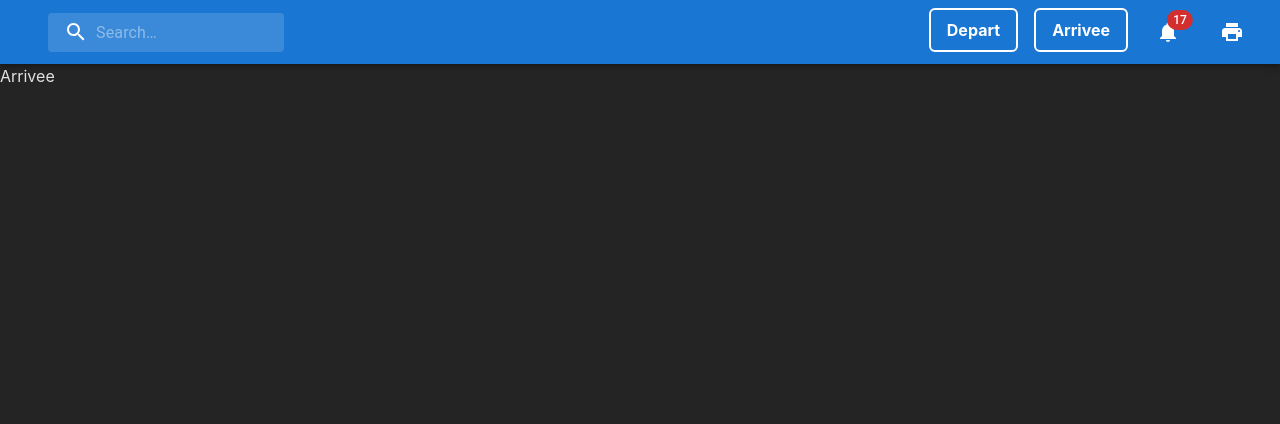
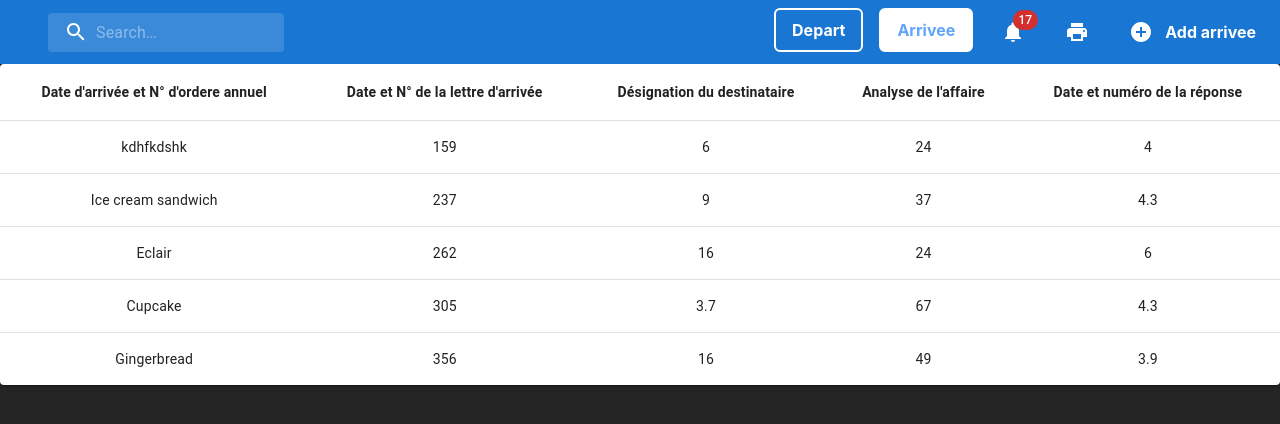
Before and after one commit to mustaphachqoubi/baladia_program, a React (Vite) app: page /arrivee in a window 1280 px wide. Shown: the top 424 px of the page. Built offline with nearby package versions, Linux system fonts and the light colour scheme.

Commit message:
let's work from coffee

```diff
--- a/src/components/Arrivee.jsx
+++ b/src/components/Arrivee.jsx
@@ -1,5 +1,54 @@
+import * as React from 'react';
+import Table from '@mui/material/Table';
+import TableBody from '@mui/material/TableBody';
+import TableCell from '@mui/material/TableCell';
+import TableContainer from '@mui/material/TableContainer';
+import TableHead from '@mui/material/TableHead';
+import TableRow from '@mui/material/TableRow';
+import Paper from '@mui/material/Paper';
+
+function createData(name, calories, fat, carbs, protein) {
+  return { name, calories, fat, carbs, protein };
+}
+
+const rows = [
+  createData('kdhfkdshk', 159, 6.0, 24, 4.0),
+  createData('Ice cream sandwich', 237, 9.0, 37, 4.3),
+  createData('Eclair', 262, 16.0, 24, 6.0),
+  createData('Cupcake', 305, 3.7, 67, 4.3),
+  createData('Gingerbread', 356, 16.0, 49, 3.9),
+];
+
 export const Arrivee = () => {
   return (
-  <h1>Arrivee</h1>
-  )
+    <TableContainer component={Paper}>
+      <Table sx={{ minWidth: 650 }} aria-label="simple table">
+        <TableHead>
+          <TableRow >
+            <TableCell align="center" sx={{ fontWeight: "bold" }}>Date d'arrivée et N° d'ordere annuel</TableCell>
+            <TableCell align="center" sx={{ fontWeight: "bold" }}>Date et N° de la lettre d'arrivée</TableCell>
+            <TableCell align="center" sx={{ fontWeight: "bold" }}>Désignation du destinataire</TableCell>
+            <TableCell align="center" sx={{ fontWeight: "bold" }}>Analyse de l'affaire</TableCell>
+            <TableCell align="center" sx={{ fontWeight: "bold" }}>Date et numéro de la réponse</TableCell>
+          </TableRow>
+        </TableHead>
+        <TableBody>
+          {rows.map((row) => (
+            <TableRow
+              key={row.name}
+              sx={{ '&:last-child td, &:last-child th': { border: 0 } }}
+            >
+              <TableCell align="center" component="th" scope="row">
+                {row.name}
+              </TableCell>
+              <TableCell align="center">{row.calories}</TableCell>
+              <TableCell align="center">{row.fat}</TableCell>
+              <TableCell align="center">{row.carbs}</TableCell>
+              <TableCell align="center">{row.protein}</TableCell>
+            </TableRow>
+          ))}
+        </TableBody>
+      </Table>
+    </TableContainer>
+  );
 }
--- a/src/components/Depart.jsx
+++ b/src/components/Depart.jsx
@@ -1,5 +1,54 @@
+import * as React from 'react';
+import Table from '@mui/material/Table';
+import TableBody from '@mui/material/TableBody';
+import TableCell from '@mui/material/TableCell';
+import TableContainer from '@mui/material/TableContainer';
+import TableHead from '@mui/material/TableHead';
+import TableRow from '@mui/material/TableRow';
+import Paper from '@mui/material/Paper';
+
+function createData(name, calories, fat, carbs, protein) {
+  return { name, calories, fat, carbs, protein };
+}
+
+const rows = [
+  createData('Frozen yoghurt', 159, 6.0, 24, 4.0),
+  createData('Ice cream sandwich', 237, 9.0, 37, 4.3),
+  createData('Eclair', 262, 16.0, 24, 6.0),
+  createData('Cupcake', 305, 3.7, 67, 4.3),
+  createData('Gingerbread', 356, 16.0, 49, 3.9),
+];
+
 export const Depart = () => {
   return (
-  <h1>depart</h1>
-  )
+    <TableContainer component={Paper}>
+      <Table sx={{ minWidth: 650 }} aria-label="simple table">
+        <TableHead>
+          <TableRow >
+            <TableCell align="center" sx={{ fontWeight: "bold" }}>Date de depart et N° d'ordre annuel</TableCell>
+            <TableCell align="center" sx={{ fontWeight: "bold" }}>Date et N° de la lettre depart</TableCell>
+            <TableCell align="center" sx={{ fontWeight: "bold" }}>Désignation du destinataire</TableCell>
+            <TableCell align="center" sx={{ fontWeight: "bold" }}>Analyse de l'affaire</TableCell>
+            <TableCell align="center" sx={{ fontWeight: "bold" }}>Date et numéro de la réponse</TableCell>
+          </TableRow>
+        </TableHead>
+        <TableBody>
+          {rows.map((row) => (
+            <TableRow
+              key={row.name}
+              sx={{ '&:last-child td, &:last-child th': { border: 0 } }}
+            >
+              <TableCell align="center" component="th" scope="row">
+                {row.name}
+              </TableCell>
+              <TableCell align="center">{row.calories}</TableCell>
+              <TableCell align="center">{row.fat}</TableCell>
+              <TableCell align="center">{row.carbs}</TableCell>
+              <TableCell align="center">{row.protein}</TableCell>
+            </TableRow>
+          ))}
+        </TableBody>
+      </Table>
+    </TableContainer>
+  );
 }
--- a/src/components/Navbar.jsx
+++ b/src/components/Navbar.jsx
@@ -18,7 +18,8 @@ import MoreIcon from "@mui/icons-material/MoreVert";
 import PrintIcon from "@mui/icons-material/Print";
 import SendIcon from "@mui/icons-material/Send";
 import EmailIcon from "@mui/icons-material/Email";
-import { Link } from "react-router-dom";
+import { Link, useLocation } from "react-router-dom";
+import AddCircleIcon from '@mui/icons-material/AddCircle';
 
 const Search = styled("div")(({ theme }) => ({
   position: "relative",
@@ -35,6 +36,7 @@ const Search = styled("div")(({ theme }) => ({
     width: "auto",
   },
 }));
+
 
 const SearchIconWrapper = styled("div")(({ theme }) => ({
   padding: theme.spacing(0, 2),
@@ -83,6 +85,13 @@ export const Navbar = () => {
   const handleMobileMenuOpen = (event) => {
     setMobileMoreAnchorEl(event.currentTarget);
   };
+
+  const handleSearch = (data) => {
+    console.log(data)
+  }
+
+  const location = useLocation()
+
 
   const menuId = "primary-search-account-menu";
 
@@ -148,6 +157,31 @@ export const Navbar = () => {
           Print
         </p>
       </MenuItem>
+
+     {
+        location.pathname === "/depart" ? (
+        <MenuItem>
+        <IconButton size="large" color="inherit">
+          <AddCircleIcon />
+        </IconButton>
+
+        <p className="flex justify-center items-center font-bold cursor-pointer">
+          Add  depart
+        </p>
+      </MenuItem>
+        ) : location.pathname === "/arrivee" ? (
+        <MenuItem>
+        <IconButton size="large" color="inherit">
+          <AddCircleIcon />
+        </IconButton>
+
+        <p className="flex justify-center items-center font-bold cursor-pointer">
+          Add arrivee
+        </p>
+      </MenuItem>
+        ) : null
+      }
+
     </Menu>
   );
 
@@ -162,18 +196,19 @@ export const Navbar = () => {
             <StyledInputBase
               placeholder="Search…"
               inputProps={{ "aria-label": "search" }}
+              onChange={(e) => handleSearch(e.target.value)}
             />
           </Search>
           <Box sx={{ flexGrow: 1 }} />
           <Box sx={{ display: { xs: "none", md: "flex" }, gap: "1rem" }}>
             <Link to="/depart">
-              <p className="flex justify-center items-center border-2 border-white px-4 py-2 font-bold rounded-md hover:bg-white hover:text-blue-400 cursor-pointer">
+              <p className={`${location.pathname === "/depart" && "bg-white text-blue-400"} flex justify-center items-center border-2 border-white px-4 py-2 font-bold rounded-md hover:bg-white hover:text-blue-400 cursor-pointer`}>
                 Depart
               </p>
             </Link>
 
             <Link to="/arrivee">
-              <p className="flex justify-center items-center border-2 border-white px-4 py-2 font-bold rounded-md hover:bg-white hover:text-blue-400 cursor-pointer">
+              <p className={`${location.pathname === "/arrivee" && "bg-white text-blue-400"} flex justify-center items-center border-2 border-white px-4 py-2 font-bold rounded-md hover:bg-white hover:text-blue-400 cursor-pointer`}>
                 Arrivee
               </p>
             </Link>
@@ -197,6 +232,31 @@ export const Navbar = () => {
             >
               <PrintIcon />
             </IconButton>
+
+            {
+        location.pathname === "/depart" ? (
+        <div className="flex justify-center items-center cursor-pointer">
+        <IconButton size="large" color="inherit">
+          <AddCircleIcon />
+        </IconButton>
+
+        <p className="flex justify-center items-center font-bold cursor-pointer">
+          Add  depart
+        </p>
+      </div>
+        ) : location.pathname === "/arrivee" ? (
+        <div className="flex justify-center items-center cursor-pointer">
+        <IconButton size="large" color="inherit">
+          <AddCircleIcon />
+        </IconButton>
+
+        <p className="flex justify-center items-center font-bold cursor-pointer">
+          Add arrivee
+        </p>
+      </div>
+        ) : null
+      }
+
           </Box>
           <Box sx={{ display: { xs: "flex", md: "none" } }}>
             <IconButton
--- a/src/components/Notifications.jsx
+++ b/src/components/Notifications.jsx
@@ -1,5 +1,57 @@
+import * as React from 'react';
+import Table from '@mui/material/Table';
+import TableBody from '@mui/material/TableBody';
+import TableCell from '@mui/material/TableCell';
+import TableContainer from '@mui/material/TableContainer';
+import TableHead from '@mui/material/TableHead';
+import TableRow from '@mui/material/TableRow';
+import Paper from '@mui/material/Paper';
+
+function createData(name, calories, fat, carbs, protein) {
+  return { name, calories, fat, carbs, protein };
+}
+
+const rows = [
+  createData('kdhfkdshk', 159, 6.0, 24, 4.0),
+  createData('Ice cream sandwich', 237, 9.0, 37, 4.3),
+  createData('Eclair', 262, 16.0, 24, 6.0),
+  createData('Cupcake', 305, 3.7, 67, 4.3),
+  createData('Gingerbread', 356, 16.0, 49, 3.9),
+];
+
 export const Notifications = () => {
   return (
-  <h1>Notifications</h1>
+    <>
+    <div className="bg-red-500 text-white font-bold p-2 w-full my-5 text-center"> You have a delay for this items</div>
+  <TableContainer component={Paper}>
+      <Table sx={{ minWidth: 650 }} aria-label="simple table">
+        <TableHead>
+          <TableRow >
+            <TableCell align="center" sx={{ fontWeight: "bold" }}>Date d'arrivée et N° d'ordere annuel</TableCell>
+            <TableCell align="center" sx={{ fontWeight: "bold" }}>Date et N° de la lettre d'arrivée</TableCell>
+            <TableCell align="center" sx={{ fontWeight: "bold" }}>Désignation du destinataire</TableCell>
+            <TableCell align="center" sx={{ fontWeight: "bold" }}>Analyse de l'affaire</TableCell>
+            <TableCell align="center" sx={{ fontWeight: "bold" }}>Date et numéro de la réponse</TableCell>
+          </TableRow>
+        </TableHead>
+        <TableBody>
+          {rows.map((row) => (
+            <TableRow
+              key={row.name}
+              sx={{ '&:last-child td, &:last-child th': { border: 0 } }}
+            >
+              <TableCell align="center" component="th" scope="row">
+                {row.name}
+              </TableCell>
+              <TableCell align="center">{row.calories}</TableCell>
+              <TableCell align="center">{row.fat}</TableCell>
+              <TableCell align="center">{row.carbs}</TableCell>
+              <TableCell align="center">{row.protein}</TableCell>
+            </TableRow>
+          ))}
+        </TableBody>
+      </Table>
+    </TableContainer>
+    </>
   )
 }
```
